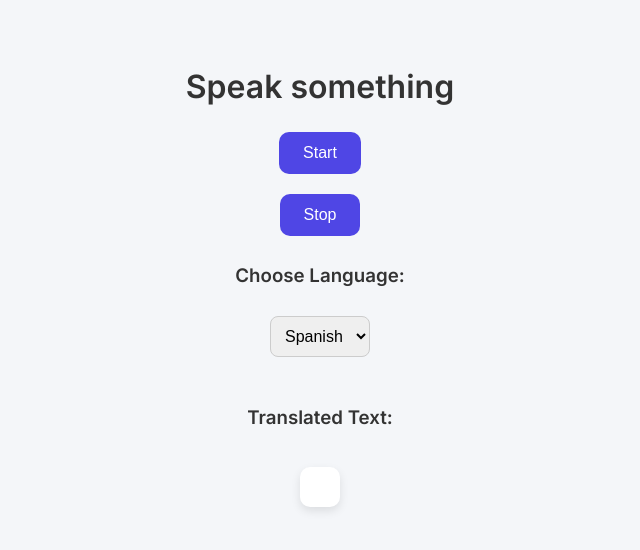
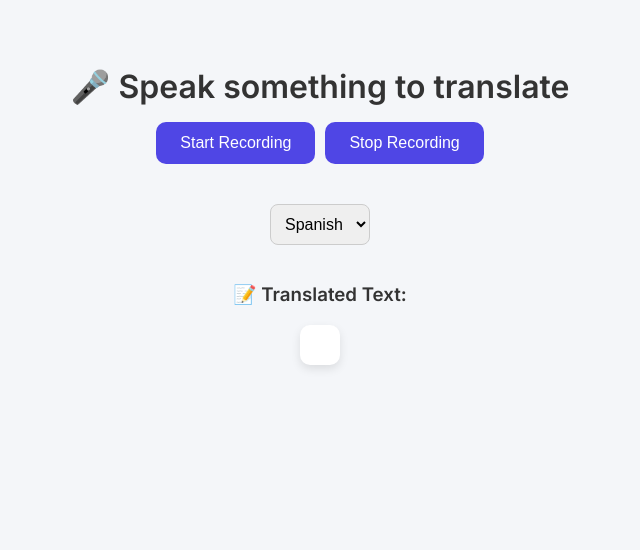
Before and after one commit to Gurdeepsingh-10/Translator, a Flask app: page / in a window 1280 px wide. Shown: the top 550 px of the page, without its empty margins (320-960 px from the left). Run offline with Flask 3, Linux system fonts and the light colour scheme.

Commit message:
bugfix 1

```diff
--- a/app.py
+++ b/app.py
@@ -8,8 +8,8 @@ app = Flask(__name__)
 UPLOAD_FOLDER = "uploads"
 os.makedirs(UPLOAD_FOLDER, exist_ok=True)
 
-# Load Whisper model (base = fast, low RAM)
-model = WhisperModel("base", compute_type="int8")  # use "int8" for minimal CPU load
+# Force CPU usage (avoids CUDA/cuDNN issues)
+model = WhisperModel("base", device="cpu", compute_type="int8")
 
 @app.route('/')
 def index():
@@ -40,7 +40,7 @@ def translate_text(text, target_lang):
         "format": "text"
     }, headers={"Content-Type": "application/json"})
 
-    return response.json()['translatedText']
+    return response.json().get('translatedText', 'Translation failed.')
 
 if __name__ == "__main__":
     app.run(debug=True)
--- a/static/script.js
+++ b/static/script.js
@@ -5,6 +5,8 @@ function startRecording() {
     navigator.mediaDevices.getUserMedia({ audio: true }).then(stream => {
         mediaRecorder = new MediaRecorder(stream);
         mediaRecorder.start();
+
+        audioChunks = [];
 
         mediaRecorder.ondataavailable = event => {
             audioChunks.push(event.data);
@@ -24,8 +26,6 @@ function startRecording() {
             .then(data => {
                 document.getElementById('result').innerText = data.translated_text;
             });
-
-            audioChunks = [];
         };
     });
 }
--- a/static/style.css
+++ b/static/style.css
@@ -14,13 +14,18 @@ body {
     margin-bottom: 1rem;
   }
 
+  .controls {
+    display: flex;
+    gap: 10px;
+    margin-bottom: 20px;
+  }
+
   button {
     background-color: #4f46e5;
     color: white;
     border: none;
     padding: 12px 24px;
     font-size: 1rem;
-    margin: 10px;
     border-radius: 10px;
     cursor: pointer;
     transition: 0.3s;
@@ -33,7 +38,7 @@ body {
   select {
     padding: 10px;
     font-size: 1rem;
-    margin: 10px 0 30px;
+    margin: 20px 0;
     border-radius: 8px;
     border: 1px solid #ccc;
   }
--- a/templates/index.html
+++ b/templates/index.html
@@ -6,19 +6,22 @@
   <link rel="stylesheet" href="/static/style.css">
 </head>
 <body>
-  <h2>Speak something</h2>
-  <button onclick="startRecording()">Start</button>
-  <button onclick="stopRecording()">Stop</button>
+  <h2>🎤 Speak something to translate</h2>
 
-  <h3>Choose Language:</h3>
+  <div class="controls">
+    <button onclick="startRecording()">Start Recording</button>
+    <button onclick="stopRecording()">Stop Recording</button>
+  </div>
+
   <select id="targetLang">
     <option value="es">Spanish</option>
     <option value="fr">French</option>
     <option value="de">German</option>
+    <option value="hi">Hindi</option>
   </select>
 
-  <h3>Translated Text:</h3>
-  <p id="result"></p>
+  <h3>📝 Translated Text:</h3>
+  <div id="result"></div>
 
   <script src="/static/script.js"></script>
 </body>
```
